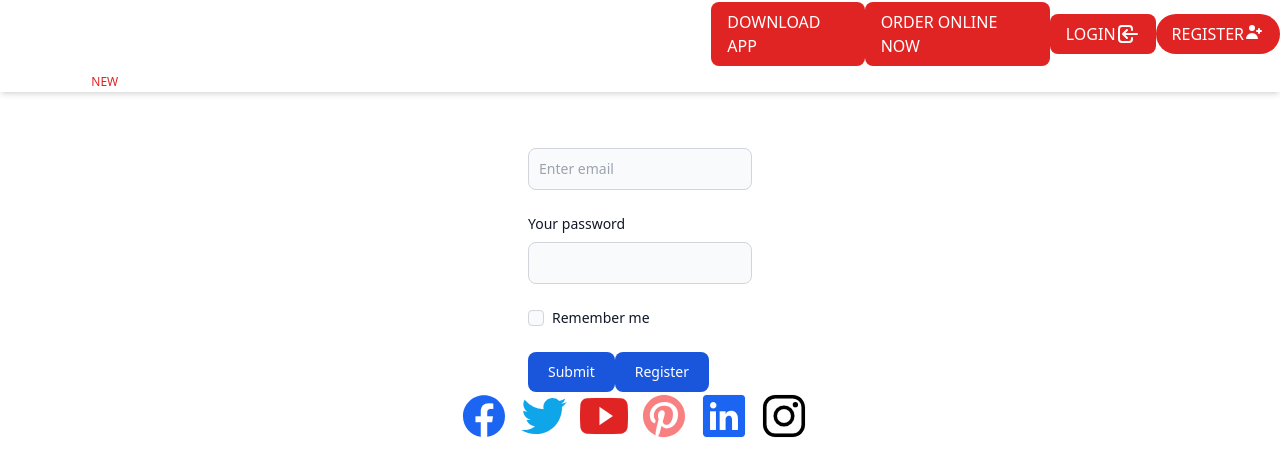
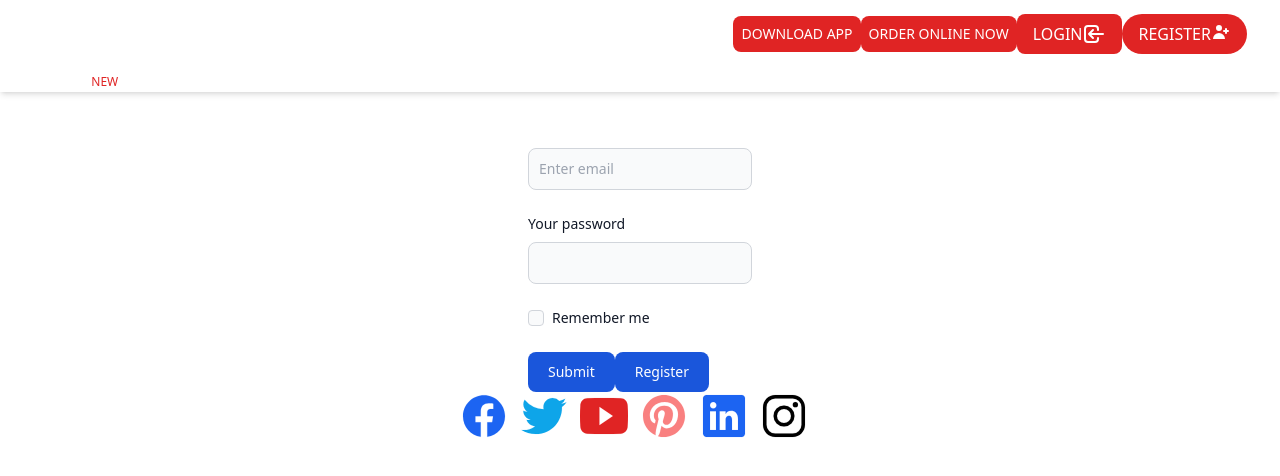
Before and after one commit to Mkumar0802/food_app_client, a React (Create React App) app: page / in a window 1280 px wide. Shown: the top 476 px of the page. Built offline with nearby package versions, Linux system fonts and the light colour scheme; a small style sheet from the web is missing; what animated-tailwindcss, axios-progress-bar would draw is missing.

Commit message:
nav bar fix

```diff
--- a/public/index.html
+++ b/public/index.html
@@ -45,7 +45,7 @@
       border-left-color: red !important;
     }
   </style>
-  <title>React App</title>
+  <title>CFC</title>
 </head>
 
 <body>
--- a/src/Components/Header.js
+++ b/src/Components/Header.js
@@ -53,10 +53,10 @@ const Header = () => {
             <Link to="/">CONTACT</Link>
           </li>
 
-          <li className="sm:hidden  md:block  rounded-lg px-4 py-2  bg-red-600 hover:bg-red-700 ">
+          <li className="sm:hidden  md:block  text-sm    rounded-lg px-2 py-2  bg-red-600 hover:bg-red-700 ">
             <Link to="/">DOWNLOAD APP</Link>
           </li>
-          <li className=" rounded-lg px-4 py-2  bg-red-600 hover:bg-red-700  ">
+          <li className=" rounded-lg px-2 py-2 text-sm    bg-red-600 hover:bg-red-700  ">
             <Link to="/">ORDER ONLINE NOW</Link>
 
           </li>
```
